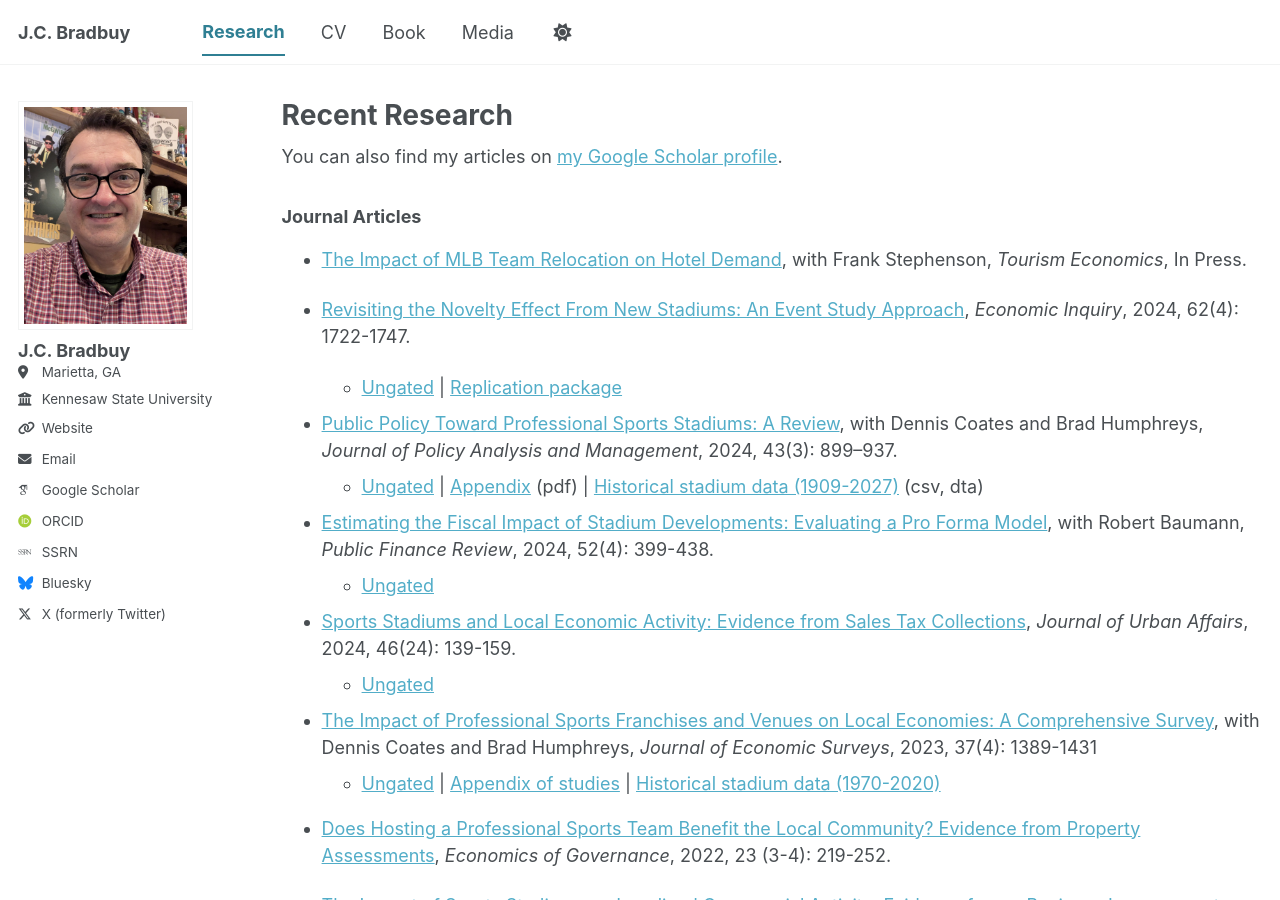
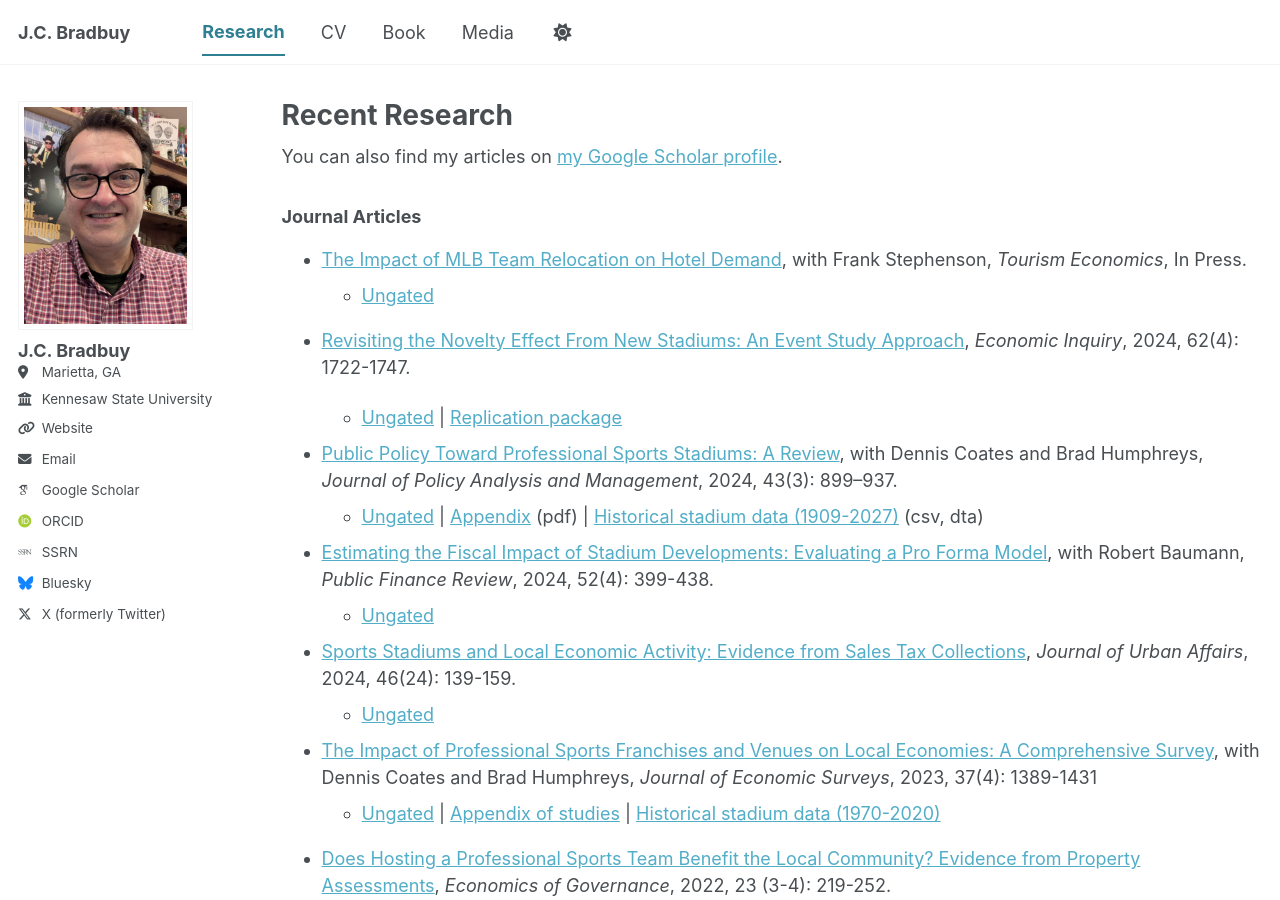
Before and after one commit to jcbradbury/jcbradbury.github.io, a Jekyll site: the page built from _pages/research.md, in a window 1280 px wide and 900 px high. Built offline with Jekyll 4.4.1, drawn with Linux system fonts in a browser that asks for light colours; some web fonts are replaced; a script bundle is joined from its source files by our own code; library files that are not in the unit come from our copies.

Commit message:
Update research.md

```diff
--- a/_pages/research.md
+++ b/_pages/research.md
@@ -17,6 +17,7 @@ author_profile: true
 -->
 
 - [The Impact of MLB Team Relocation on Hotel Demand](https://journals.sagepub.com/doi/10.1177/13548166251405295), with Frank Stephenson, *Tourism Economics*, In Press.
+    - [Ungated](https://journals.sagepub.com/doi/pdf/10.1177/13548166251405295?casa_token=i9nq1LFTm40AAAAA:nG_W01AtMOmXLkkIkmViUpvnMoCSUKnRXmnEzToOd4qiRUmC674PwtbN4rA56Nq552sx86uwMS8vLw)
 
 - [Revisiting the Novelty Effect From New Stadiums: An Event Study Approach](https://doi.org/10.1111/ecin.13231), *Economic Inquiry*, 2024, 62(4): 1722-1747.
 
```
